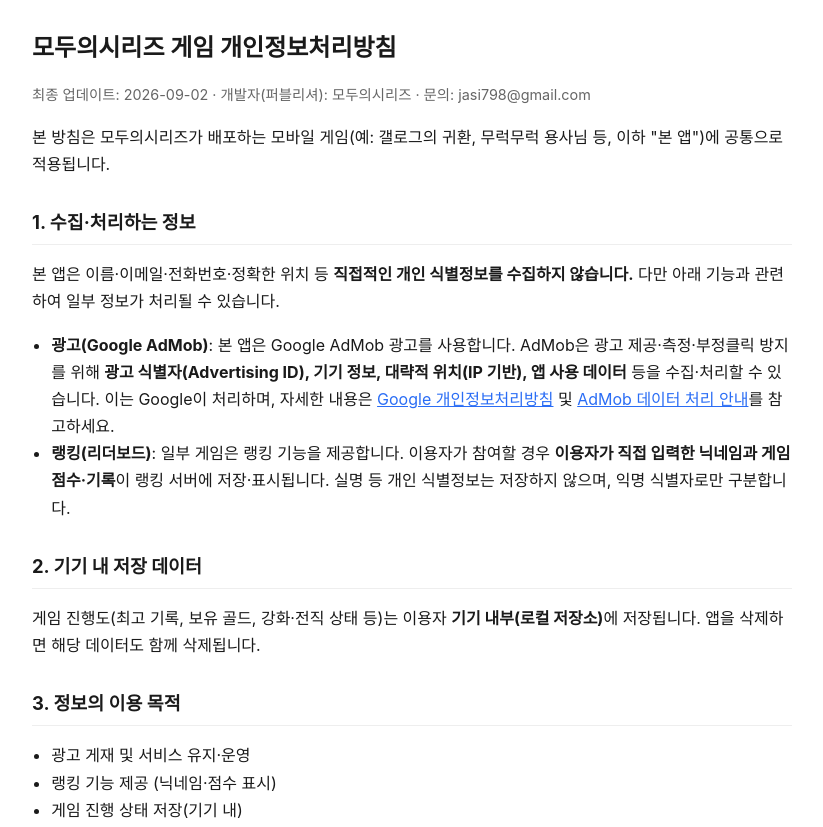
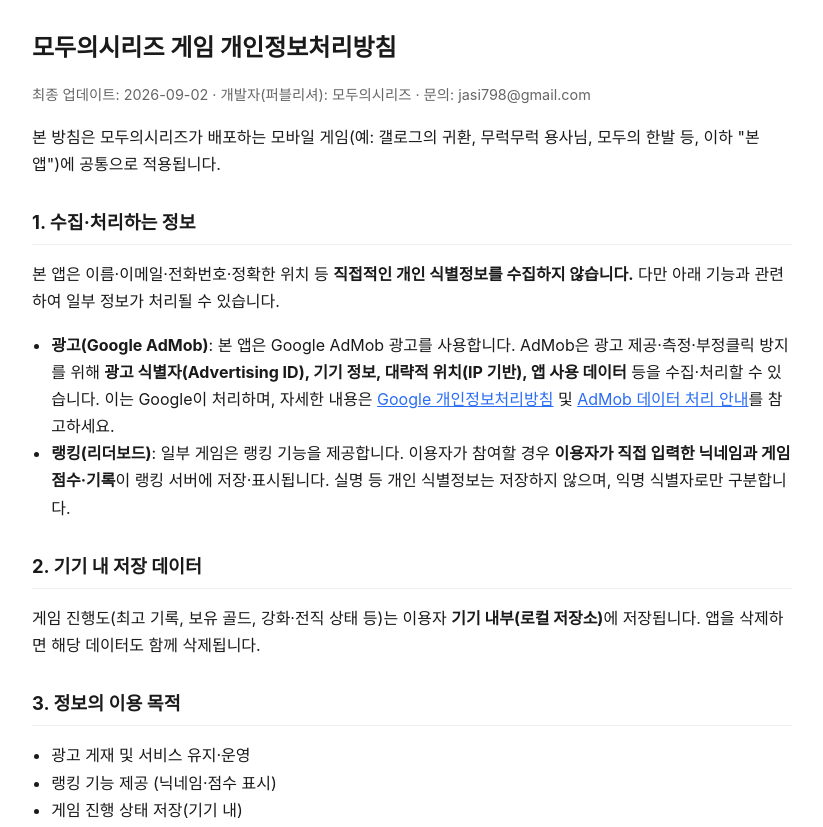
Before and after one commit to SeungIlJang/privacy, a plain HTML site: page index.html in a window 1280 px wide. Shown: the top 827 px of the page, without its empty margins (228-1051 px from the left). Drawn offline with Linux system fonts and the light colour scheme.

Commit message:
개인정보처리방침: 모두의 한발 추가

```diff
--- a/index.html
+++ b/index.html
@@ -20,7 +20,7 @@
 
 <h1>모두의시리즈 게임 개인정보처리방침</h1>
 <p class="muted">최종 업데이트: 2026-09-02 · 개발자(퍼블리셔): 모두의시리즈 · 문의: jasi798@gmail.com</p>
-<p>본 방침은 모두의시리즈가 배포하는 모바일 게임(예: 갤로그의 귀환, 무럭무럭 용사님 등, 이하 "본 앱")에 공통으로 적용됩니다.</p>
+<p>본 방침은 모두의시리즈가 배포하는 모바일 게임(예: 갤로그의 귀환, 무럭무럭 용사님, 모두의 한발 등, 이하 "본 앱")에 공통으로 적용됩니다.</p>
 
 <h2>1. 수집·처리하는 정보</h2>
 <p>본 앱은 이름·이메일·전화번호·정확한 위치 등 <strong>직접적인 개인 식별정보를 수집하지 않습니다.</strong> 다만 아래 기능과 관련하여 일부 정보가 처리될 수 있습니다.</p>
```
